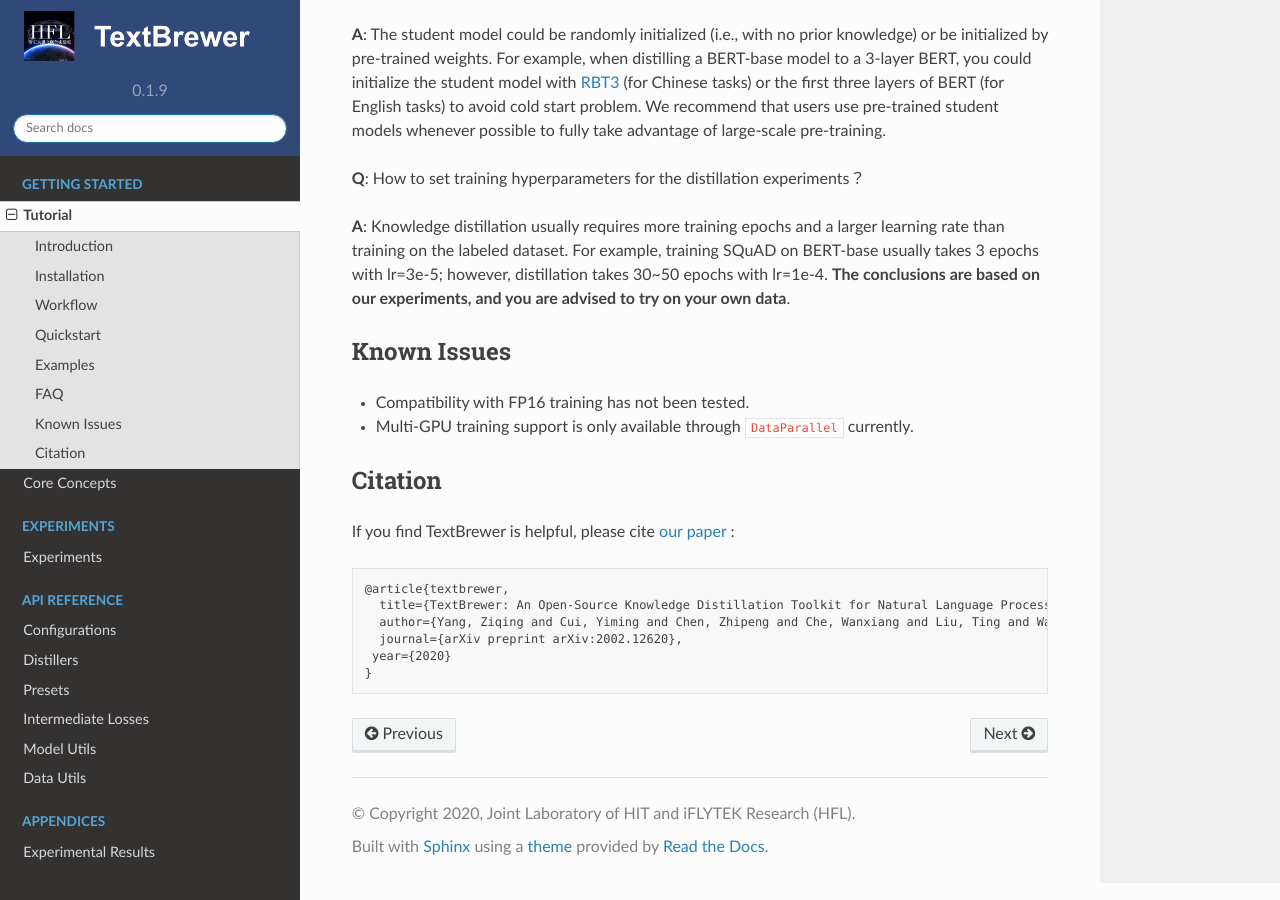
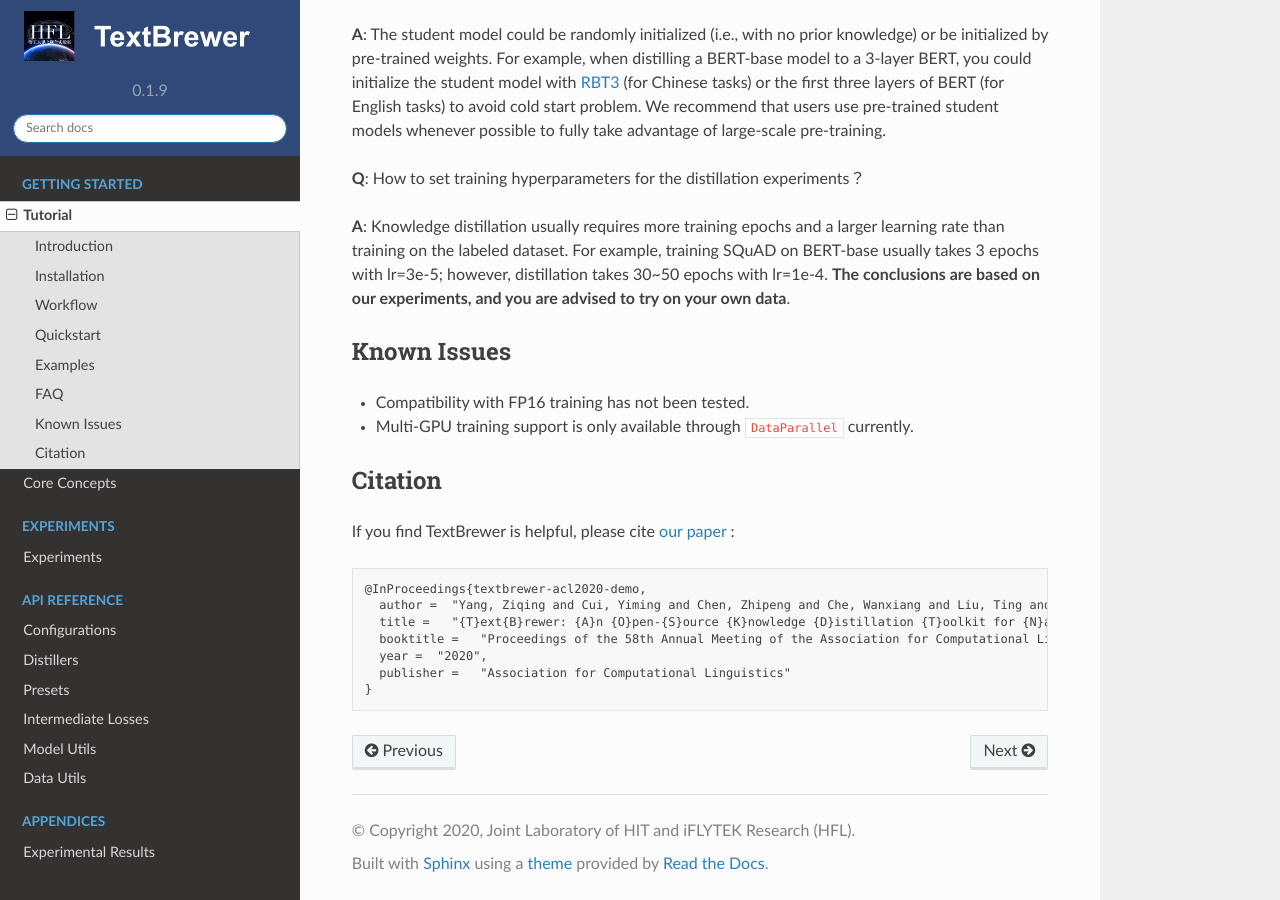
Before and after one commit to airaria/TextBrewer, a Sphinx documentation site: the page built from docs/source/Tutorial.rst, in a window 1280 px wide and 900 px high, scrolled down 3380 px. Built offline with Sphinx 7.4.7 and the Read the Docs theme 2.0.0, drawn with Linux system fonts in a browser that asks for light colours.

Commit message:
update bib in tutorial.rst

```diff
--- a/docs/source/Tutorial.rst
+++ b/docs/source/Tutorial.rst
@@ -162,9 +162,10 @@
 
 .. code-block:: none
 
-  @article{textbrewer,
-    title={TextBrewer: An Open-Source Knowledge Distillation Toolkit for Natural Language Processing},
-    author={Yang, Ziqing and Cui, Yiming and Chen, Zhipeng and Che, Wanxiang and Liu, Ting and Wang, Shijin and Hu, Guoping},
-    journal={arXiv preprint arXiv:2002.12620},
-   year={2020}
+  @InProceedings{textbrewer-acl2020-demo,
+    author =  "Yang, Ziqing and Cui, Yiming and Chen, Zhipeng and Che, Wanxiang and Liu, Ting and Wang, Shijin and Hu, Guoping",
+    title =   "{T}ext{B}rewer: {A}n {O}pen-{S}ource {K}nowledge {D}istillation {T}oolkit for {N}atural {L}anguage {P}rocessing",
+    booktitle =   "Proceedings of the 58th Annual Meeting of the Association for Computational Linguistics: System Demonstrations",
+    year =  "2020",
+    publisher =   "Association for Computational Linguistics"
   }
```
Also changed, not shown: README_ZH.md (+1 -1 lines).
